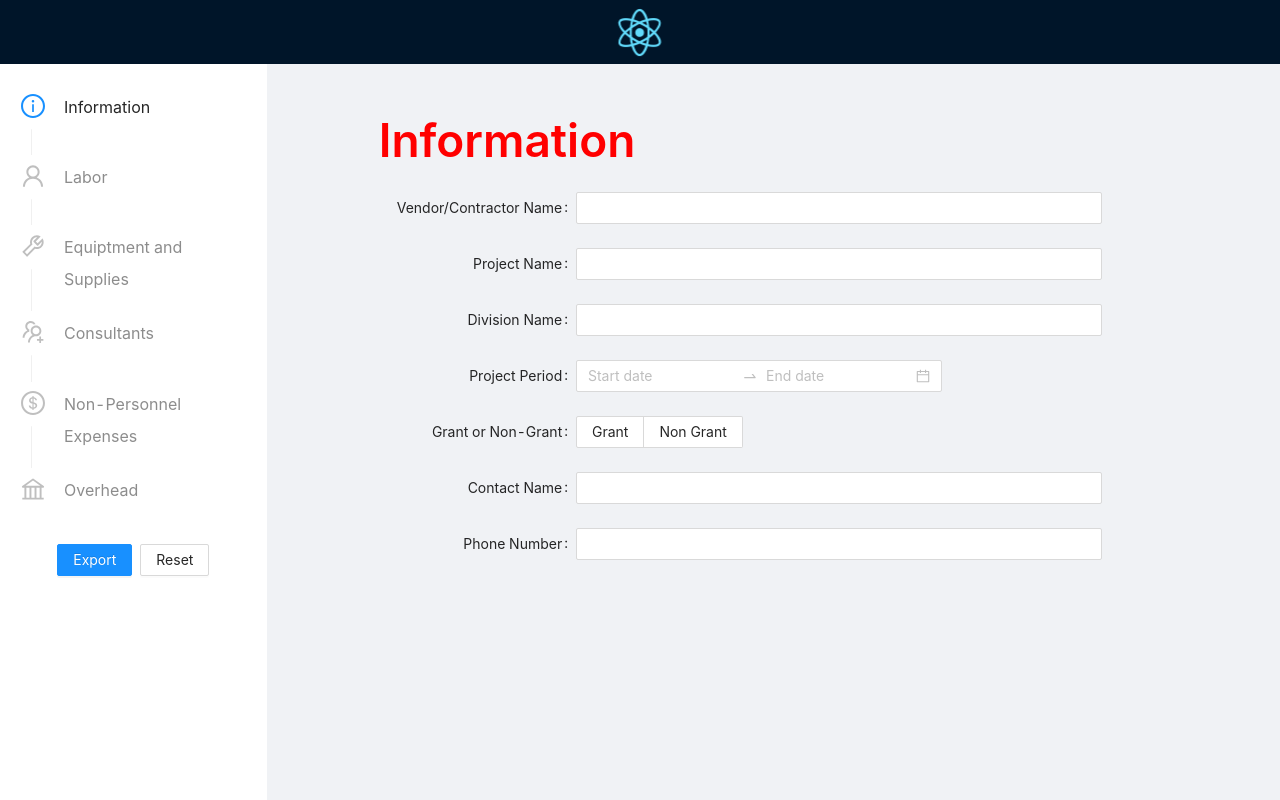
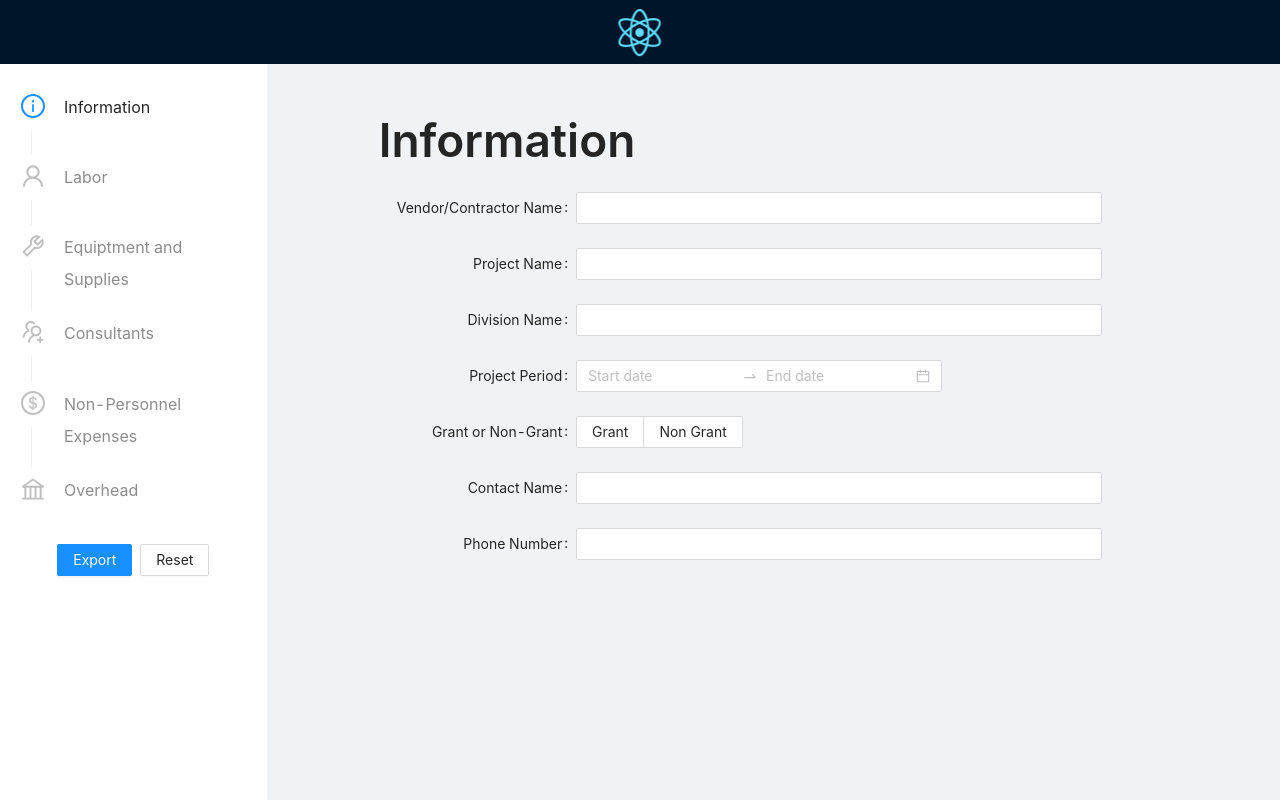
Before and after one commit to ryanjbudhu/BudgetForm, a React (Create React App) app: page / in a window 1280 px wide. Built offline with nearby package versions, Linux system fonts and the light colour scheme.

Commit message:
removed color change for debugging

```diff
--- a/src/pages/BudgetInfo/BudgetInfo.module.scss
+++ b/src/pages/BudgetInfo/BudgetInfo.module.scss
@@ -4,12 +4,10 @@
 
 .pageTitle {
     font-size: 5vw !important;
-    color: blue !important;
 }
 
 @media screen and (min-width: 992px) {
     .pageTitle {
         font-size: 46px !important;
-        color: red !important;
     }
 }
```
